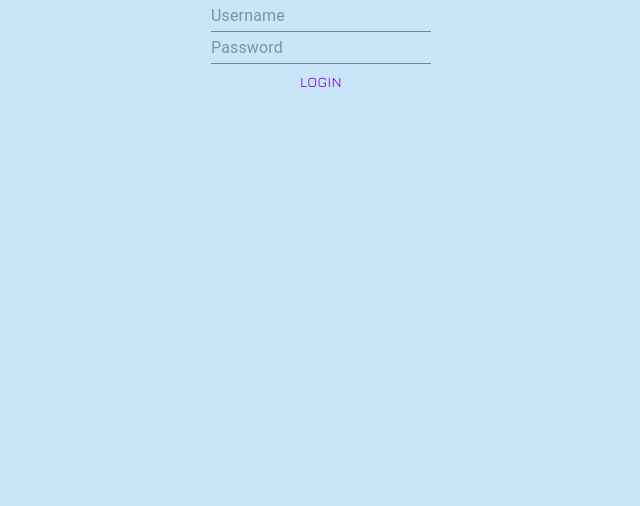
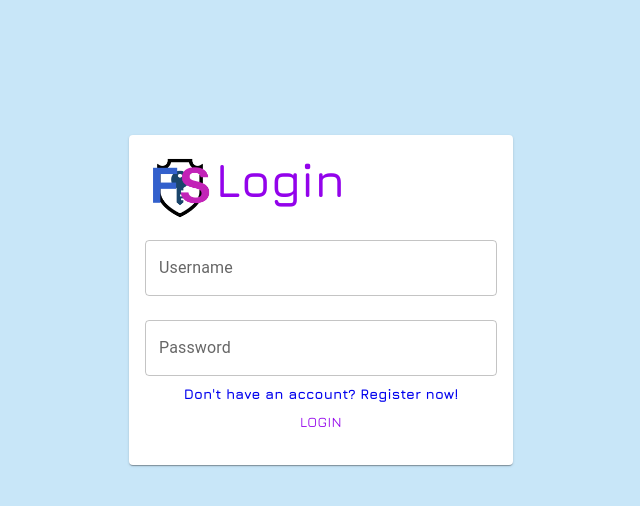
Before and after one commit to Gipfelienjoyer/-FaithSafeWeb, a React (Create React App) app: page /login in a window 1280 px wide. Shown: the top 506 px of the page, without its empty margins (319-959 px from the left). Built offline with nearby package versions, Linux system fonts and the light colour scheme.

Commit message:
design login

```diff
--- /dev/null
+++ b/src/02-organisms/LoginForm.tsx
@@ -0,0 +1,41 @@
+import {Box, Button, Grid, Typography} from "@mui/material";
+import FormikTextField from "../01-molecules/FormikTextField";
+import FormContainer from "../01-molecules/FormContainer";
+import React from "react";
+import * as yup from "yup";
+import logo from '../05-assets/logo.png'
+
+interface RegisterFormProps {
+    initialValues: any;
+    validationSchema: yup.ObjectSchema<any>;
+    onSubmit: any; // any is not good:(
+}
+
+export default function LoginForm({initialValues, validationSchema, onSubmit}: RegisterFormProps) {
+    return (
+        <FormContainer
+            initialValues={initialValues}
+            validationSchema={validationSchema}
+            onSubmit={onSubmit}
+        >
+            {({isSubmitting}) => (
+                <>
+                    <Grid container alignItems="center">
+                        <img src={logo} alt="Faithsafe logo" width="20%" height="auto"/>
+                        <Box alignItems="center" justifyContent="center" textAlign="center">
+                            <Typography variant="h3" component="h1" gutterBottom>
+                                Login
+                            </Typography>
+                        </Box>
+                    </Grid>
+                    <FormikTextField name="username" label="Username"/>
+                    <FormikTextField name="password" label="Password" type="password"/>
+                    <Typography variant={"body2"}><b><a href="/register" style={{ textDecoration: 'none' }}>Don't have an account? Register now!</a></b></Typography>
+                    <Button type="submit" disabled={isSubmitting}>
+                        {isSubmitting ? 'Login...' : 'Login'}
+                    </Button>
+                </>
+            )}
+        </FormContainer>
+    )
+}
--- a/src/04-pages/LoginPage.tsx
+++ b/src/04-pages/LoginPage.tsx
@@ -1,12 +1,12 @@
 import React from 'react';
-import {Formik, Form, Field, ErrorMessage} from 'formik';
 import * as yup from 'yup';
 import {login} from '../AuthService';
-import {Input, Button} from '@mui/material';
+import FormTmpl from "../03-templates/FormTmpl";
+import LoginForm from "../02-organisms/LoginForm";
 
 const validationSchema = yup.object({
-    username: yup.string().min(3, 'Username must be at least 3 characters long').required('Username is required'),
-    password: yup.string().min(4, 'Password must be at least 8 characters long').required('Password is required'),
+    username: yup.string().required('Username is required'),
+    password: yup.string().required('Password is required'),
 });
 
 interface LoginFormValues {
@@ -38,41 +38,13 @@ function LoginPage() {
     }
 
     return (
-        <div>
-            <Formik
+        <FormTmpl>
+            <LoginForm
+                onSubmit={onSubmit}
                 initialValues={initialValues}
                 validationSchema={validationSchema}
-                onSubmit={onSubmit}
-            >
-                {({isSubmitting}) => (
-                    <Form>
-                        <div>
-                            <Field
-                                as={Input}
-                                name="username"
-                                type="text"
-                                placeholder="Username"
-                            />
-                            <ErrorMessage name="username" component="div"/>
-                        </div>
-                        <div>
-                            <Field
-                                as={Input}
-                                name="password"
-                                type="password"
-                                placeholder="Password"
-                            />
-                            <ErrorMessage name="password" component="div"/>
-                        </div>
-                        <div>
-                            <Button type="submit" disabled={isSubmitting}>
-                                Login
-                            </Button>
-                        </div>
-                    </Form>
-                )}
-            </Formik>
-        </div>
+            />
+        </FormTmpl>
     );
 }
 
```
